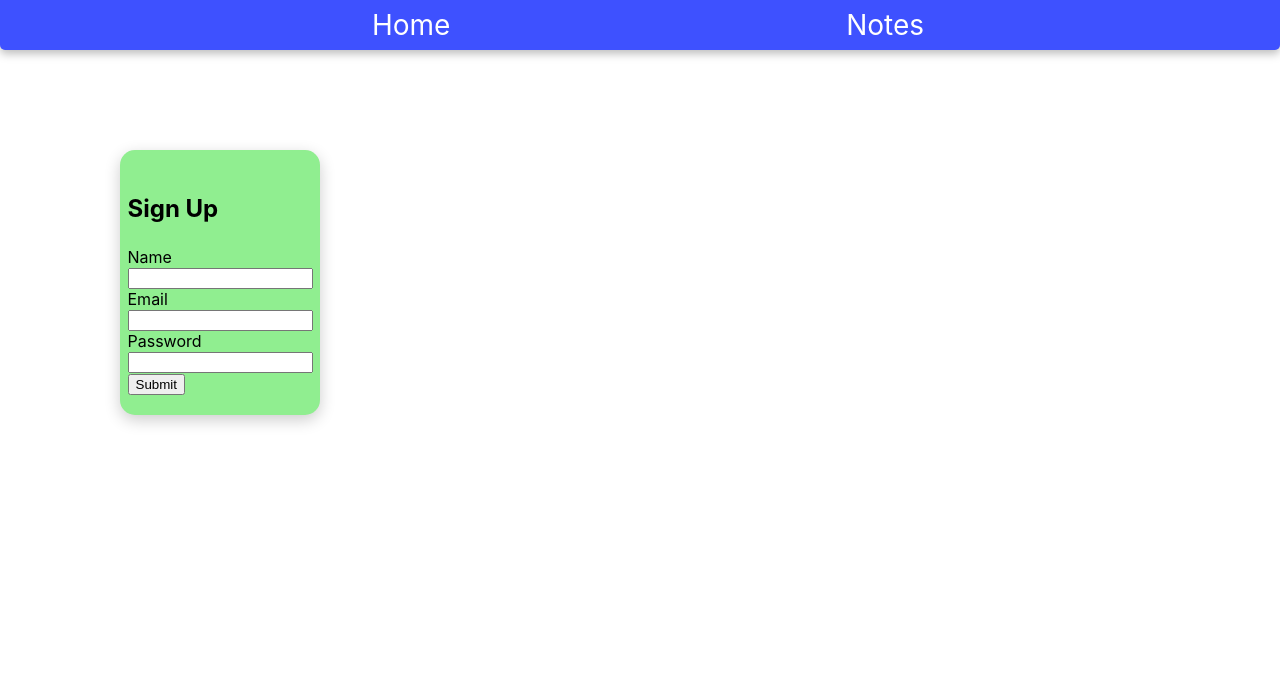
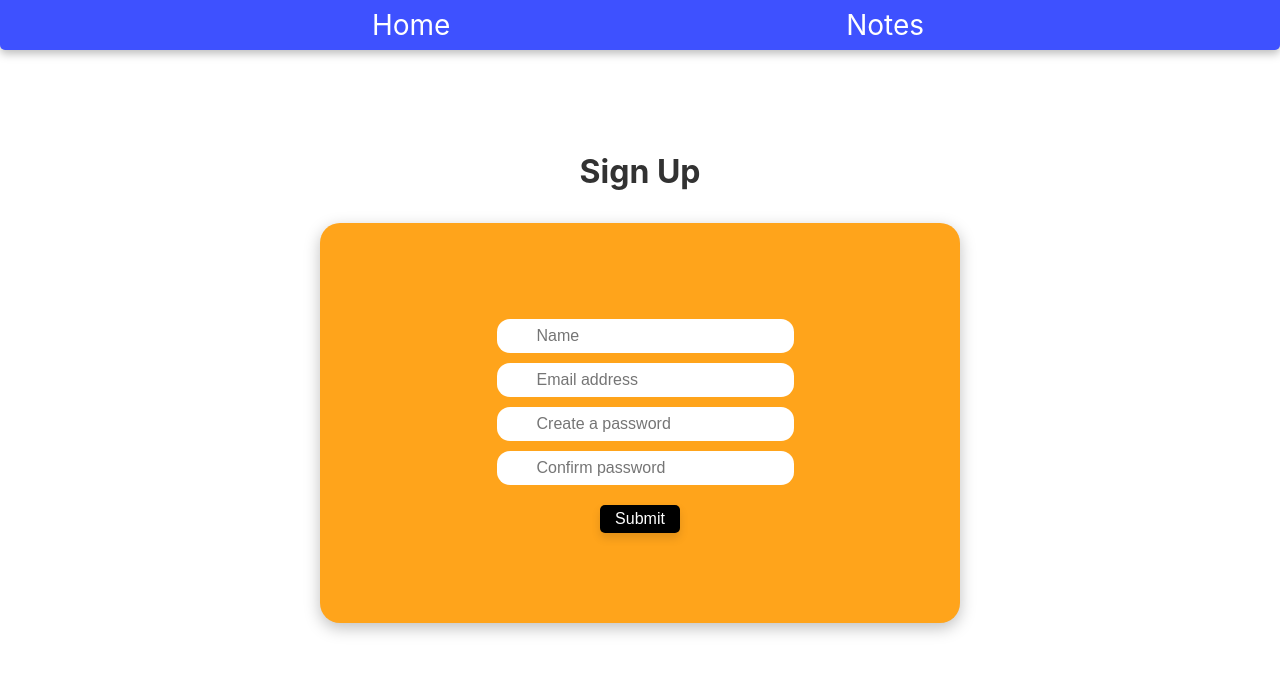
Before and after one commit to kleimaj/next-demo, a Next.js app: page /signup in a window 1280 px wide. Shown: the top 674 px of the page. Built offline with nearby package versions, Linux system fonts and the light colour scheme.

Commit message:
signup complete with password confirmation & error handling

```diff
--- a/pages/signup/index.jsx
+++ b/pages/signup/index.jsx
@@ -1,23 +1,51 @@
 import styled from "@emotion/styled";
-import React, { useState } from "react";
+import React, { useState, useEffect } from "react";
 import { useRouter } from "next/router";
+import next from "next";
+import { match } from "assert";
 
 const FormWrapper = styled.div`
+  position: absolute;
+  top: 15%;
+  left: 25%;
+`;
+const Header = styled.h3`
+  font-size: 2rem;
+  text-align: center;
+  color: #323232;
+`;
+const Form = styled.form`
+  width: 50vw;
+  height: 50vh;
+  padding: 20px;
+  background-color: #ffa41b;
+  box-shadow: 0 5px 16px rgba(0, 0, 0, 0.25);
+  border-radius: 20px;
   display: flex;
-  position: absolute;
-  top: 150px;
-  left: 120px;
   justify-content: center;
   align-items: center;
-  width: 200px;
-  padding: 20px;
-  background-color: lightgreen;
-  box-shadow: 0 5px 16px rgba(0, 0, 0, 0.2);
-  border-radius: 15px;
+  flex-direction: column;
 `;
-
-const Header = styled.h3`
-  font-size: 1.5rem;
+const Input = styled.input`
+  border: none;
+  border-radius: 13px;
+  width: 100%;
+  padding: 8px 40px;
+  margin: 5px;
+  font-size: 1rem;
+  background-color: #fff;
+`;
+const Button = styled.button`
+  display: block;
+  border-radius: 5px;
+  border: none;
+  background-color: #000;
+  cursor: pointer;
+  margin-top: 15px;
+  padding: 5px 15px;
+  box-shadow: 0 5px 10px rgba(0, 0, 0, 0.12);
+  color: #fff;
+  font-size: 1rem;
 `;
 
 const Signup = () => {
@@ -25,11 +53,25 @@ const Signup = () => {
   const [name, setName] = useState("");
   const [email, setEmail] = useState("");
   const [password, setPassword] = useState("");
+  const [password2, setPassword2] = useState("");
+  const [errorMsg, setErrorMsg] = useState("");
 
-  // add regex to validate email and password here
+  // const matchPasswords = ({ password, password2 }) => {
+  //   console.log("hi");
+  //   if (password !== password2) {
+  //     setErrorMsg("Your passwords don't match. Please try again");
+  //   }
+  // };
 
   const handleSubmit = e => {
+    console.log("entering submit");
     e.preventDefault();
+
+    // checking if passwords match
+    if (password !== password2) {
+      setErrorMsg("Your passwords don't match. Please try again");
+    } else {
+      setErrorMsg("");
       fetch("/api/auth/register", {
         method: "POST",
         headers: {
@@ -43,51 +85,69 @@ const Signup = () => {
       })
         .then(res => res.json())
         .then(data => {
-        console.log("********", data);
-
+          // console.log("********", data);
           // send them home or to the user profile?
-        // router.push("/");
+          router.push("/");
         })
         .catch(err => console.log(err));
+    }
   };
+
   return (
     <FormWrapper>
-      <form onSubmit={handleSubmit}>
       <Header>Sign Up</Header>
+      {errorMsg ? <p style={{ color: "red" }}>{errorMsg}</p> : null}
+      <Form onSubmit={handleSubmit}>
         <label htmlFor='name'>
-          Name
-          <input
+          <Input
+            placeholder='Name'
             value={name}
             onChange={e => setName(e.target.value)}
             name='name'
             type='text'
+            autoComplete='name'
+            required
           />
         </label>
-        <br />
+
         <label htmlFor='email'>
-          Email
-          <input
+          <Input
+            placeholder='Email address'
             value={email}
             onChange={e => setEmail(e.target.value)}
             name='email'
             type='email'
+            autoComplete='email'
+            required
           />
         </label>
-        <br />
+
         <label htmlFor='password'>
-          Password
-          <input
+          <Input
+            placeholder='Create a password'
             value={password}
             onChange={e => setPassword(e.target.value)}
             name='password'
-            type='text'
+            type='password'
+            autoComplete='create-password'
+            required
           />
         </label>
-        <br />
 
-        <button type='submit'>Submit</button>
-        {/* {signupError && <p style={{ color: "red" }}>{signupError}</p>} */}
-      </form>
+        <label htmlFor='password2'>
+          <Input
+            placeholder='Confirm password'
+            value={password2}
+            onChange={e => setPassword2(e.target.value)}
+            name='password2'
+            type='password'
+            autoComplete='confirm-password'
+            required
+          />
+        </label>
+
+        <Button type='submit'>Submit</Button>
+      </Form>
     </FormWrapper>
   );
 };
```
Lines whose indentation alone changed are shown as unchanged.
